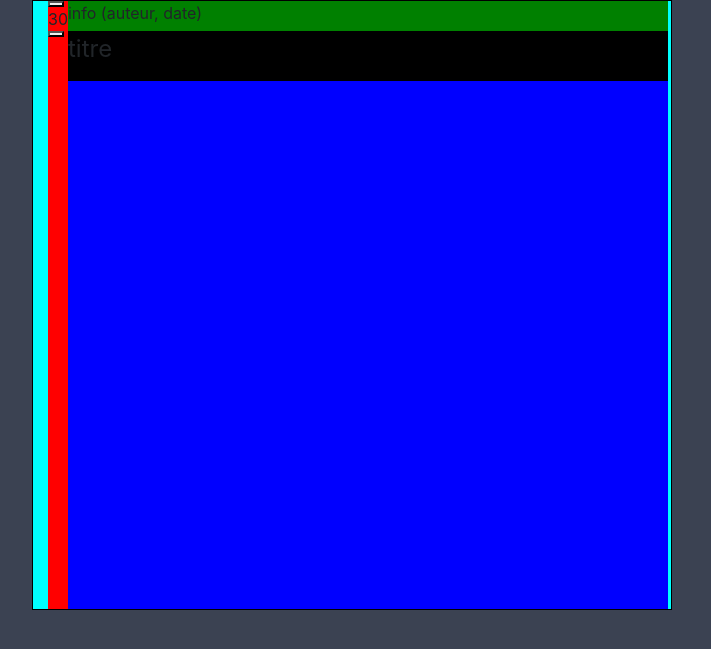
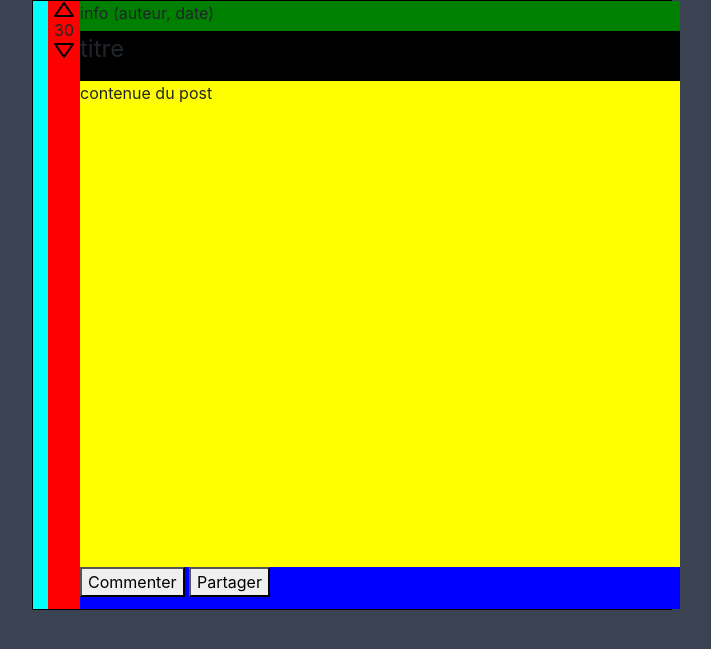
Before and after one commit to GuillaumeLeon/CreationLab, a PHP site: page /autre.php in a window 1280 px wide. Shown: the part 111-760 px from the top of the page, without its empty margins (288-999 px from the left). Run offline with PHP 8.4, Linux system fonts and the light colour scheme; a user stored in the database is signed in.

Commit message:
added svg arrow

```diff
--- a/autre.php
+++ b/autre.php
@@ -26,10 +26,10 @@
 ?>
 
 <div class="container post">
-  <div class="vote">
-    <button class="upvote"></button>
+  <div class="vote text-center">
+    <button><img src="image/arrow_up.svg" alt="upvote"></button>
     <div class="numberVote">30</div>
-    <button class="downvote"></button>
+    <button><img src="image/arrow_down.svg" alt="downvote"></button>
   </div>
 <div class="corps">
   <div class="info">
@@ -38,7 +38,13 @@
   <div class="title">
     titre
   </div>
-  <div class="contenue"></div>
+  <div class="contenue">
+  contenue du post
+  </div>
+  <div class="interaction">
+<button>Commenter</button>
+<button>Partager</button>
+  </div>
 </div>
   </div>
 </div>
--- a/css/style.css
+++ b/css/style.css
@@ -44,7 +44,10 @@
     width: 40px;
     height: auto;
 }
-
+.vote button {
+    background: transparent;
+    border: transparent;
+}
 .corps {
     background-color:blue;
 
@@ -60,3 +63,8 @@
     background-color: black;
     height: 50px;
 }
+
+.contenue {
+    background-color: yellow;
+    height: 80%;
+}
```
Also changed, not shown: image/arrow_down.svg (added), image/arrow_up.svg (added).
